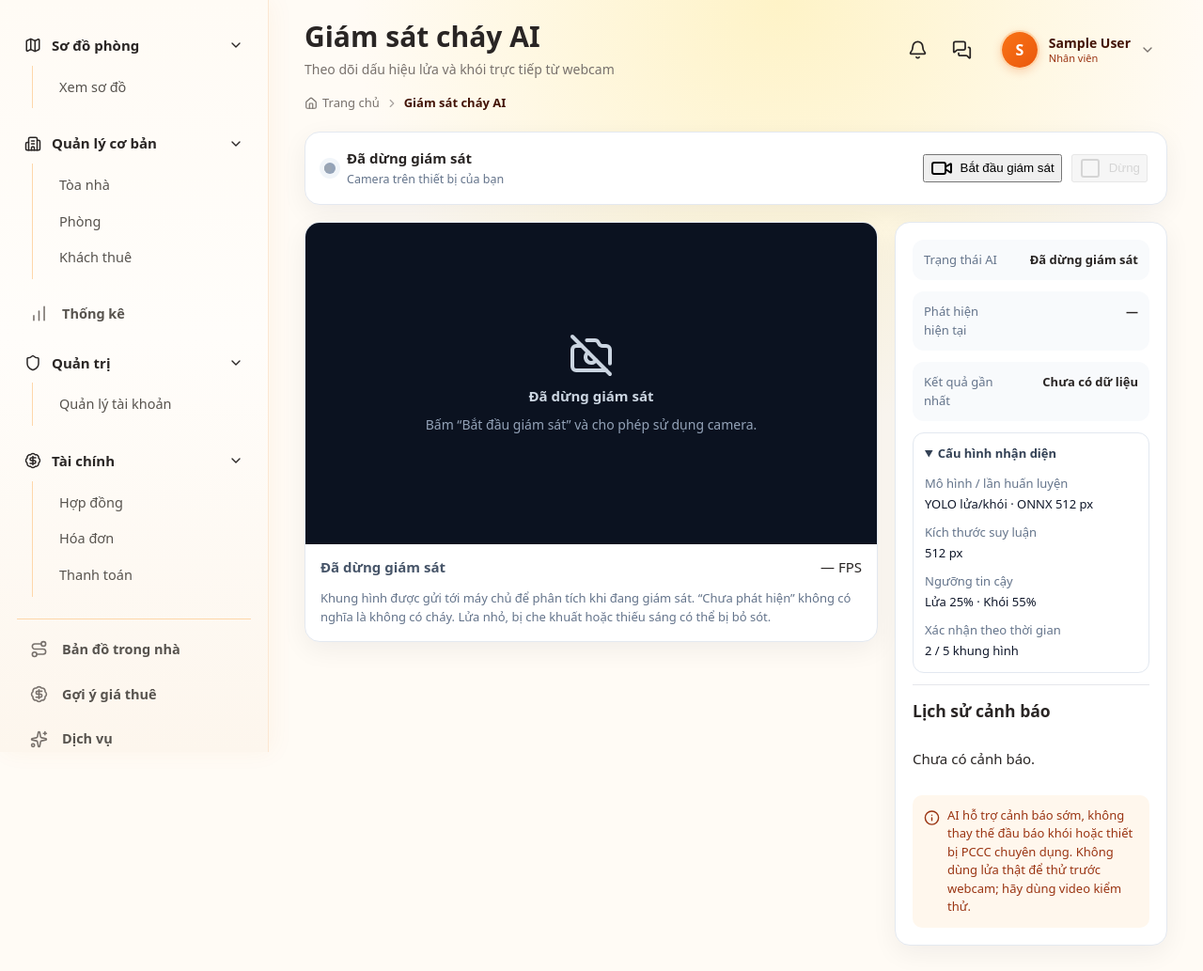
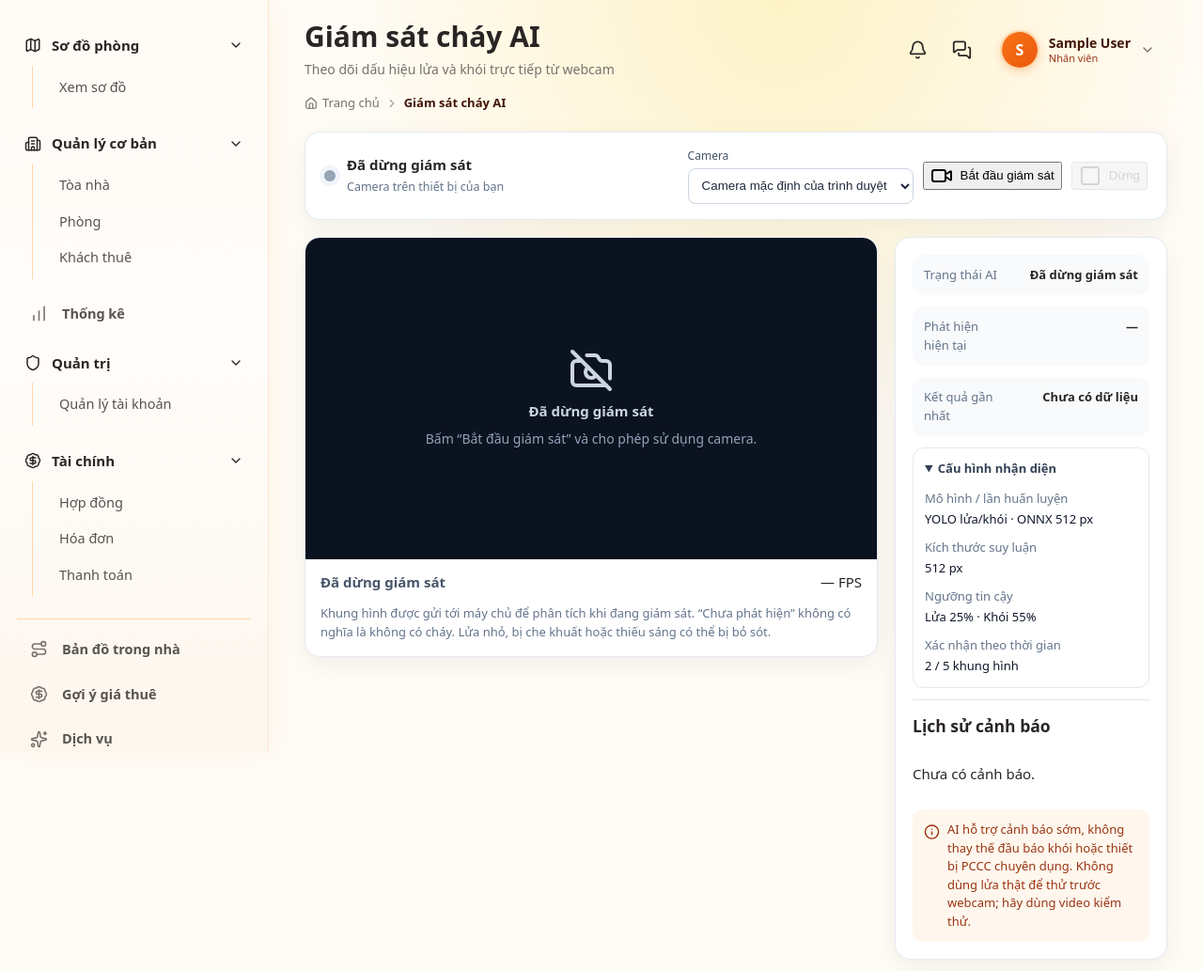
Before and after one commit to NguyenPhust9/1150080030_DATN_NGUYENVANPHU, a Django app: page /giam-sat-chay/ in a window 1280 px wide. Shown: the top 1033 px of the page at 94% size. Before the commit the page ends 1006 px from the top, so only its background shows below. Run offline with Django 5.2, Linux system fonts and the light colour scheme; the visitor is signed in with stand-in values (Sample User, id 1); data that the repository does not hold is empty.

Commit message:
Allow selecting browser webcam and detect blank camera streams

```diff
--- a/apps/fire_detection/templates/fire_detection/browser_monitor.html
+++ b/apps/fire_detection/templates/fire_detection/browser_monitor.html
@@ -4,18 +4,18 @@
 {% block page_title %}Giám sát cháy AI{% endblock %}
 {% block page_subtitle %}Theo dõi dấu hiệu lửa và khói trực tiếp từ webcam{% endblock %}
 {% block content %}
-<link rel="stylesheet" href="{% static 'css/fire-monitor.css' %}?v=4">
+<link rel="stylesheet" href="{% static 'css/fire-monitor.css' %}?v=5">
 <section class="fire-monitor" data-state="stopped" data-config-url="{% url 'fire_detection:browser-config' %}" data-start-url="{% url 'fire_detection:browser-start' %}" data-stop-url="{% url 'fire_detection:browser-stop' %}" data-frame-url="{% url 'fire_detection:browser-frame' %}" data-delivery-base="{% url 'fire_detection:monitor' %}camera/canh-bao/">
   <div hidden>{% csrf_token %}</div>
   <div class="fire-toolbar">
     <div class="fire-heading"><span class="status-dot" aria-hidden="true"></span><div><strong id="camera-state" role="status">Đã dừng giám sát</strong><small id="camera-source">Camera trên thiết bị của bạn</small></div></div>
-    <div class="fire-actions"><button id="start-camera" class="button primary" type="button" disabled><i data-lucide="video"></i>Bắt đầu giám sát</button><button id="stop-camera" class="button secondary" type="button" disabled><i data-lucide="square"></i>Dừng</button></div>
+    <div class="fire-actions"><label class="camera-picker" for="camera-device">Camera<select id="camera-device" aria-label="Chọn camera"><option value="">Camera mặc định của trình duyệt</option></select></label><button id="start-camera" class="button primary" type="button" disabled><i data-lucide="video"></i>Bắt đầu giám sát</button><button id="stop-camera" class="button secondary" type="button" disabled><i data-lucide="square"></i>Dừng</button></div>
   </div>
   <div id="monitor-message" class="monitor-message" role="alert" hidden></div>
   <div id="fire-banner" class="fire-banner" role="alert"><i data-lucide="flame"></i><div><strong>Phát hiện dấu hiệu lửa hoặc khói!</strong><span>Kiểm tra khu vực camera ngay. Không chỉ dựa vào kết quả AI để đánh giá an toàn.</span></div></div>
   <div class="fire-grid">
     <div class="camera-card">
-      <div class="camera-screen"><video id="browser-camera" muted playsinline aria-label="Hình ảnh trực tiếp từ camera của bạn"></video><canvas id="detection-overlay" aria-hidden="true"></canvas><div id="camera-placeholder"><i data-lucide="camera-off"></i><strong id="camera-placeholder-title">Camera chưa hoạt động</strong><span id="camera-placeholder-text">Bấm “Bắt đầu giám sát” và cho phép trình duyệt dùng camera.</span></div></div>
+      <div class="camera-screen"><video id="browser-camera" autoplay muted playsinline aria-label="Hình ảnh trực tiếp từ camera của bạn"></video><canvas id="detection-overlay" aria-hidden="true"></canvas><div id="camera-placeholder"><i data-lucide="camera-off"></i><strong id="camera-placeholder-title">Camera chưa hoạt động</strong><span id="camera-placeholder-text">Bấm “Bắt đầu giám sát” và cho phép trình duyệt dùng camera.</span></div></div>
       <div class="camera-footer"><span id="safety-label">Chưa có kết quả giám sát</span><span id="fps-label">— FPS</span></div>
       <p class="camera-caution">Khung hình được gửi tới máy chủ để phân tích khi đang giám sát. “Chưa phát hiện” không có nghĩa là không có cháy. Lửa nhỏ, bị che khuất hoặc thiếu sáng có thể bị bỏ sót.</p>
     </div>
@@ -38,5 +38,5 @@
   </div>
   <noscript><p class="monitor-message">Cần bật JavaScript để xem trạng thái giám sát trực tiếp. Hiện không thể hiển thị kết quả AI.</p></noscript>
 </section>
-<script src="{% static 'js/browser-fire-monitor.js' %}?v=1"></script>
+<script src="{% static 'js/browser-fire-monitor.js' %}?v=2"></script>
 {% endblock %}
--- a/static/css/fire-monitor.css
+++ b/static/css/fire-monitor.css
@@ -80,3 +80,11 @@
 .camera-screen video.active { display: block; }
 .camera-screen video.active ~ #camera-placeholder { display: none; }
 #detection-overlay { position: absolute; inset: 0; width: 100%; height: 100%; object-fit: contain; pointer-events: none; }
+
+.fire-actions { flex-wrap: wrap; align-items: center; }
+.camera-picker { display: grid; gap: 4px; font-size: 12px; color: #475569; }
+.camera-picker select { max-width: 270px; min-height: 38px; border: 1px solid #cbd5e1; border-radius: 8px; padding: 6px 10px; background: #fff; color: #1e293b; }
+.camera-screen video { position: absolute; inset: 0; z-index: 0; }
+#detection-overlay { z-index: 1; background: transparent; }
+#camera-placeholder { z-index: 2; }
+@media (max-width: 700px) { .camera-picker { width: 100%; } .camera-picker select { max-width: 100%; width: 100%; } }
--- a/static/js/browser-fire-monitor.js
+++ b/static/js/browser-fire-monitor.js
@@ -4,17 +4,19 @@
   if (!root) return;
   const find = id => root.querySelector('#' + id);
   const video = find('browser-camera'), overlay = find('detection-overlay');
-  const start = find('start-camera'), stop = find('stop-camera');
+  const start = find('start-camera'), stop = find('stop-camera'), cameraSelect = find('camera-device');
+  const probe = document.createElement('canvas'); probe.width = 32; probe.height = 24;
+  const probeContext = probe.getContext('2d', { willReadFrequently: true });
   const csrf = root.querySelector('[name=csrfmiddlewaretoken]').value;
   const capture = document.createElement('canvas');
   let stream = null, generation = 0, runId = '', sequence = 0, timer = null;
   let controller = null, lastResult = 0, running = false, starting = false, disposed = false;
-  let wasAlert = false, audio = null, failures = 0;
+  let wasAlert = false, audio = null, failures = 0, blackFrames = 0;
   const events = new Map();
   const labels = {
     stopped: 'Đã dừng giám sát', starting: 'Đang mở camera và kết nối AI…',
     monitoring: 'Chưa phát hiện lửa/khói', detecting: 'Đang xác minh dấu hiệu lửa/khói…',
-    alert: 'CẢNH BÁO LỬA / KHÓI', stale: 'Chưa có kết quả AI mới', error: 'Lỗi giám sát',
+    alert: 'CẢNH BÁO LỬA / KHÓI', camera_issue: 'Camera đang trả về hình đen', stale: 'Chưa có kết quả AI mới', error: 'Lỗi giám sát',
   };
   function state(value, message = '') {
     root.dataset.state = value;
@@ -26,12 +28,42 @@
     find('camera-placeholder-text').textContent = message || 'Bấm “Bắt đầu giám sát” và cho phép sử dụng camera.';
     start.disabled = starting || running;
     stop.disabled = !starting && !running;
+    cameraSelect.disabled = starting;
     root.setAttribute('aria-busy', String(starting));
     if (value !== 'alert') wasAlert = false;
   }
   function message(text = '') {
     find('monitor-message').textContent = text;
     find('monitor-message').hidden = !text;
+  }
+  async function refreshCameras(activeId = '') {
+    if (!navigator.mediaDevices?.enumerateDevices) return;
+    const selected = activeId || cameraSelect.value;
+    const devices = (await navigator.mediaDevices.enumerateDevices()).filter(device => device.kind === 'videoinput' && device.deviceId);
+    const choices = [new Option('Camera mặc định của trình duyệt', '')];
+    devices.forEach((device, index) => choices.push(new Option(device.label || 'Camera ' + (index + 1), device.deviceId)));
+    cameraSelect.replaceChildren(...choices);
+    if (devices.some(device => device.deviceId === selected)) cameraSelect.value = selected;
+  }
+  function blackFrame() {
+    probeContext.drawImage(video, 0, 0, probe.width, probe.height);
+    const pixels = probeContext.getImageData(0, 0, probe.width, probe.height).data;
+    let highest = 0, total = 0;
+    for (let i = 0; i < pixels.length; i += 4) {
+      const value = Math.max(pixels[i], pixels[i + 1], pixels[i + 2]);
+      highest = Math.max(highest, value); total += value;
+    }
+    return highest < 8 && total / (pixels.length / 4) < 3;
+  }
+  async function waitForVideoFrame(version) {
+    const deadline = Date.now() + 8000;
+    while (version === generation && !disposed && Date.now() < deadline) {
+      const track = stream?.getVideoTracks()[0];
+      if (!track || track.readyState !== 'live') throw new Error('Camera đã ngắt kết nối. Hãy chọn lại camera.');
+      if (!track.muted && video.readyState >= 2 && video.videoWidth > 0 && video.videoHeight > 0) return;
+      await new Promise(resolve => setTimeout(resolve, 100));
+    }
+    throw new Error('Camera chưa trả về hình ảnh. Hãy chọn đúng webcam hoặc đóng ứng dụng đang dùng camera.');
   }
   function beep() {
     try {
@@ -115,6 +147,19 @@
     if (!running || disposed || version !== generation) return;
     try {
       if (!video.videoWidth || video.readyState < 2) { timer = setTimeout(() => frame(version), 300); return; }
+      if (stream?.getVideoTracks()[0]?.muted || blackFrame()) {
+        blackFrames += 1; lastResult = 0;
+        overlay.getContext('2d').clearRect(0, 0, overlay.width, overlay.height);
+        find('detection-count').textContent = '—'; find('fps-label').textContent = '—';
+        find('frame-freshness').textContent = 'Chưa có hình ảnh hợp lệ';
+        if (blackFrames >= 3) {
+          const text = 'Nguồn camera đang gửi hình đen. Chọn webcam khác ở mục Camera; kiểm tra nắp che và đóng ứng dụng Camera Windows.';
+          state('camera_issue', text); message(text);
+        } else state('starting', 'Đang chờ hình ảnh từ camera…');
+        timer = setTimeout(() => frame(version), 750);
+        return;
+      }
+      blackFrames = 0;
       const scale = Math.min(1, 1280 / video.videoWidth, 720 / video.videoHeight);
       capture.width = Math.round(video.videoWidth * scale); capture.height = Math.round(video.videoHeight * scale);
       capture.getContext('2d').drawImage(video, 0, 0, capture.width, capture.height);
@@ -147,7 +192,8 @@
     overlay.getContext('2d').clearRect(0, 0, overlay.width, overlay.height);
     lastResult = 0; wasAlert = false; find('detection-count').textContent = '—'; find('fps-label').textContent = '—';
     find('frame-freshness').textContent = 'Đã dừng camera'; state('stopped');
-    if (oldId) void request(root.dataset.stopUrl, { body: body({ run_id: oldId }) }).catch(() => {});
+    if (oldId) return request(root.dataset.stopUrl, { body: body({ run_id: oldId }) }).catch(() => {});
+    return Promise.resolve();
   }
   async function startCamera() {
     if (starting || running || disposed) return;
@@ -155,12 +201,21 @@
     let acquired = null;
     try {
       if (!window.isSecureContext || !navigator.mediaDevices?.getUserMedia) throw new Error('Cần trình duyệt hỗ trợ camera và địa chỉ HTTPS hoặc localhost.');
-      acquired = await navigator.mediaDevices.getUserMedia({ video: { width: { ideal: 1280 }, height: { ideal: 720 }, facingMode: 'environment' }, audio: false });
+      const selectedId = cameraSelect.value;
+      const constraints = selectedId ? { deviceId: { exact: selectedId } } : true;
+      acquired = await navigator.mediaDevices.getUserMedia({ video: constraints, audio: false });
       if (version !== generation || disposed) { acquired.getTracks().forEach(track => track.stop()); return; }
-      stream = acquired; video.srcObject = stream; await video.play(); video.classList.add('active');
+      stream = acquired; video.muted = true; video.srcObject = stream; await video.play(); video.classList.add('active');
+      await waitForVideoFrame(version);
+      if (version !== generation || disposed) { acquired.getTracks().forEach(track => track.stop()); return; }
+      const track = stream.getVideoTracks()[0];
+      const settings = track.getSettings();
+      find('camera-source').textContent = (track.label || 'Camera đã chọn') + ' · ' + video.videoWidth + '×' + video.videoHeight;
+      await refreshCameras(settings.deviceId || selectedId);
+      if (version !== generation || disposed) { acquired.getTracks().forEach(track => track.stop()); return; }
       const data = await request(root.dataset.startUrl, { body: new FormData() });
       if (version !== generation || disposed) { acquired.getTracks().forEach(track => track.stop()); return; }
-      runId = data.run_id; sequence = 0; failures = 0; starting = false; running = true; lastResult = 0;
+      runId = data.run_id; sequence = 0; failures = 0; blackFrames = 0; starting = false; running = true; lastResult = 0;
       stream.getVideoTracks()[0]?.addEventListener('ended', () => { if (running) { stopCamera(); message('Camera đã ngắt kết nối.'); } });
       state('starting'); void frame(version);
     } catch (error) {
@@ -169,10 +224,19 @@
       stopCamera();
       const text = error.name === 'NotAllowedError' ? 'Bạn chưa cho phép camera. Hãy cấp quyền camera cho website trong trình duyệt.'
         : error.name === 'NotFoundError' ? 'Không tìm thấy camera trên thiết bị.'
-        : error.name === 'NotReadableError' ? 'Không mở được camera. Hãy đóng ứng dụng khác đang sử dụng camera.' : error.message;
+        : error.name === 'NotReadableError' ? 'Không mở được camera. Hãy đóng ứng dụng khác đang sử dụng camera.'
+        : error.name === 'OverconstrainedError' ? 'Camera đã chọn không còn khả dụng. Hãy chọn camera khác.' : error.message;
       state('error', text); message(text);
     }
   }
+  cameraSelect.addEventListener('change', async () => {
+    if (!running) return;
+    const stopped = stopCamera(); const version = generation;
+    await stopped;
+    if (version === generation && !disposed) void startCamera();
+  });
+  navigator.mediaDevices?.addEventListener?.('devicechange', () => { void refreshCameras().catch(() => {}); });
+  void refreshCameras().catch(() => {});
   start.addEventListener('click', startCamera); stop.addEventListener('click', () => { stopCamera(); message(); });
   const freshness = setInterval(() => {
     if (!running || !lastResult) return;
```
Also changed, not shown: docs/fire-webhook.md (+4 -0 lines), tests/browser_camera_fire.mjs (+31 -2 lines).
